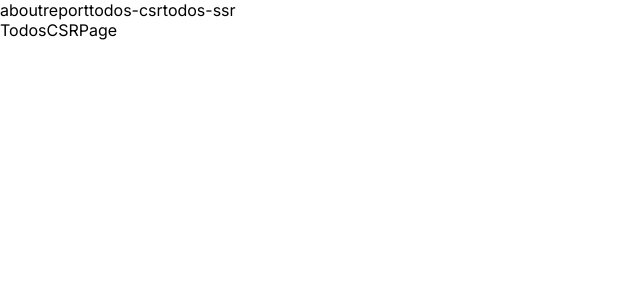
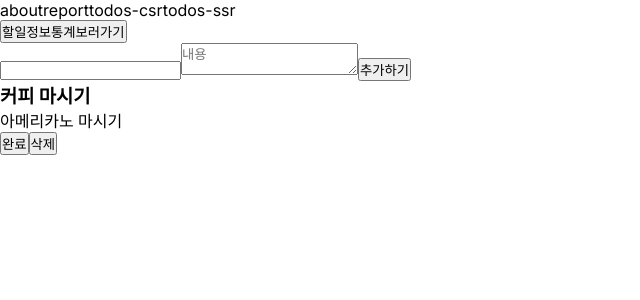
Before and after one commit to lauichan/next-route, a Next.js app: page /todos-csr in a window 1280 px wide. Shown: the top 300 px of the page, without its empty margins (0-640 px from the left). Built offline with nearby package versions, Linux system fonts and the light colour scheme; data requests are answered from the project's data file.

Commit message:
feat: 통계페이지 바로가기 버튼

```diff
--- a/src/app/(root)/todos-csr/page.tsx
+++ b/src/app/(root)/todos-csr/page.tsx
@@ -1,7 +1,29 @@
+"use client";
+import TodoForm from "@/components/todos/TodoForm";
+import TodoList from "@/components/todos/TodoList";
+import { useTodosQuery } from "@/lib/todos/query";
+import { Todo } from "@/types/todos";
+import { useRouter } from "next/navigation";
+
 function TodosCSRPage() {
+  const { data = [], isLoading } = useTodosQuery();
+
+  const workingList: Todo[] = data.filter((todo) => !todo.isDone);
+  const doneList: Todo[] = data.filter((todo) => todo.isDone);
+
+  const router = useRouter();
+  const goToReportPage = () => {
+    router.push("/report");
+  };
+
+  if (isLoading) return <div>로딩중...</div>;
+
   return (
     <>
-      <div>TodosCSRPage</div>
+      <button onClick={goToReportPage}>할일정보통계보러가기</button>
+      <TodoForm />
+      <TodoList list={workingList} />
+      <TodoList list={doneList} />
     </>
   );
 }
```
